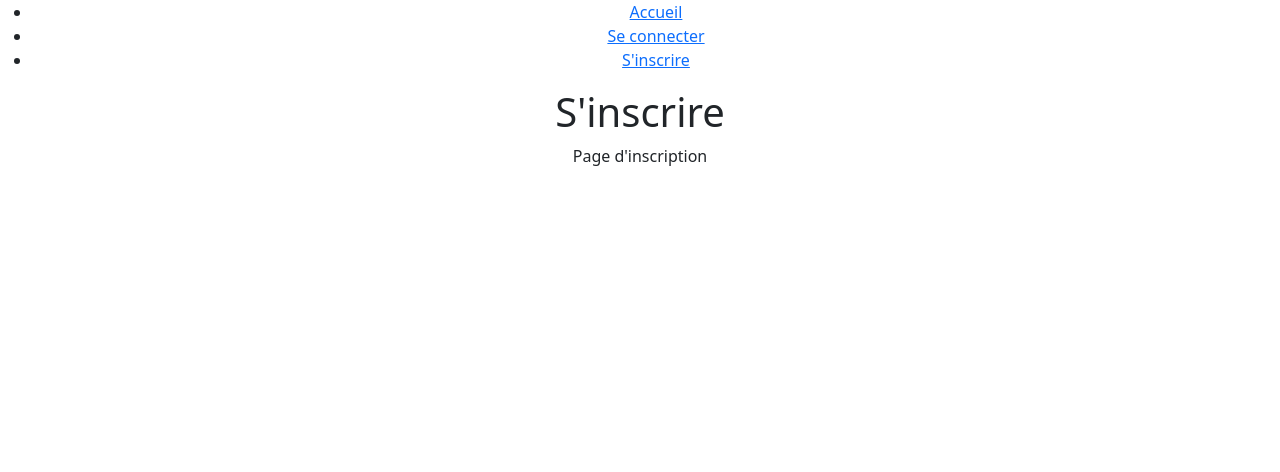
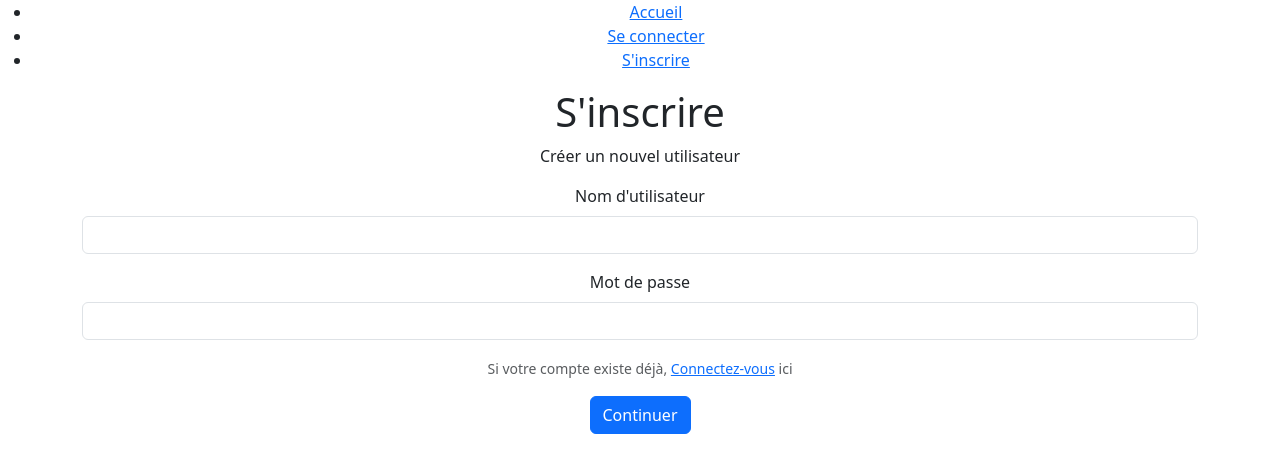
Before and after one commit to SRJVideo/TP2_Web2_SM-TR, a React (Create React App) app in the folder reactapp/: page /inscrire in a window 1280 px wide. Shown: the top 472 px of the page. Built offline with nearby package versions, Linux system fonts and the light colour scheme.

Commit message:
Rendus primaires des composant Connecter et Inscrire

```diff
--- a/reactapp/package.json
+++ b/reactapp/package.json
@@ -10,7 +10,7 @@
     "react": "^18.2.0",
     "react-bootstrap": "^2.9.1",
     "react-dom": "^18.2.0",
-    "react-router-dom": "^6.17.0",
+    "react-router-dom": "^6.18.0",
     "react-scripts": "5.0.1",
     "web-vitals": "^2.1.4"
   },
--- a/reactapp/src/components/Connecter.js
+++ b/reactapp/src/components/Connecter.js
@@ -1,12 +1,35 @@
 import React, {Component} from 'react';
+import Form from 'react-bootstrap/Form';
+import {Button} from "react-bootstrap";
+import {NavLink} from "react-router-dom";
 
 class Connecter extends Component {
     render() {
         return (
             <div>
-            <h1>Se Connecter</h1>
-            <p>Page de connexion</p>
-        </div>
+                <h1>Se Connecter</h1>
+                <p>Entrez vos identifiants</p>
+
+                <Form>
+                    <Form.Group className="mb-3">
+                        <Form.Label htmlFor="username">Nom d'utilisateur</Form.Label>
+                        <Form.Control name="username" type="text"></Form.Control>
+                    </Form.Group>
+                    <Form.Group className="mb-3">
+                        <Form.Label htmlFor="password">Mot de passe</Form.Label>
+                        <Form.Control name="password" type="password"></Form.Control>
+                    </Form.Group>
+                    <Form.Group className="mb-3">
+                        <Form.Text muted>Vons n'avez pas de compte ?&nbsp;
+                           <NavLink to="/inscrire">Inscrivez-vous</NavLink>
+                            &nbsp;ici</Form.Text>
+                    </Form.Group>
+
+                    <Button variant="primary" type="submit">
+                        Continuer
+                    </Button>
+                </Form>
+            </div>
         );
     }
 }
--- a/reactapp/src/components/Inscrire.js
+++ b/reactapp/src/components/Inscrire.js
@@ -1,15 +1,44 @@
-import React, {Component} from 'react';
+import React, {Component, useState} from 'react';
+import {NavLink} from "react-router-dom";
+import Form from "react-bootstrap/Form";
+import {Button} from "react-bootstrap";
 
-class Inscrire extends Component {
-    render() {
+function Inscrire() {
+
+
         return (
             <div>
-            <h1>S'inscrire</h1>
-            <p>Page d'inscription
-            </p>
-        </div>
+                <h1>S'inscrire</h1>
+                <p>Créer un nouvel utilisateur</p>
+
+
+                <Form >
+                    <Form.Group className="mb-3">
+                        <Form.Label htmlFor="username">Nom d'utilisateur</Form.Label>
+                        <Form.Control name="username" type="text" required></Form.Control>
+                        <Form.Control.Feedback type="invalid">Veuillez entrez au moins un caractère alphanumérique</Form.Control.Feedback>
+                    </Form.Group>
+                    <Form.Group className="mb-3">
+                        <Form.Label htmlFor="password">Mot de passe</Form.Label>
+                        <Form.Control name="password" type="password"required></Form.Control>
+                        <Form.Control.Feedback type="invalid">Veullez entrer un mot de passe avec au moins 4 caractères</Form.Control.Feedback>
+                    </Form.Group>
+                    <Form.Group className="mb-3">
+                        <Form.Text>
+                            Si votre compte existe déjà,&nbsp;
+                            <NavLink to="/connecter">Connectez-vous</NavLink>
+                            &nbsp;ici
+                        </Form.Text>
+                    </Form.Group>
+
+                    <Button variant="primary" type="submit">
+                        Continuer
+                    </Button>
+                </Form>
+
+            </div>
         );
-    }
+
 }
 
 export default Inscrire;
```
Also changed, not shown: 1 other file (tests, documents, lock files or other folders).
